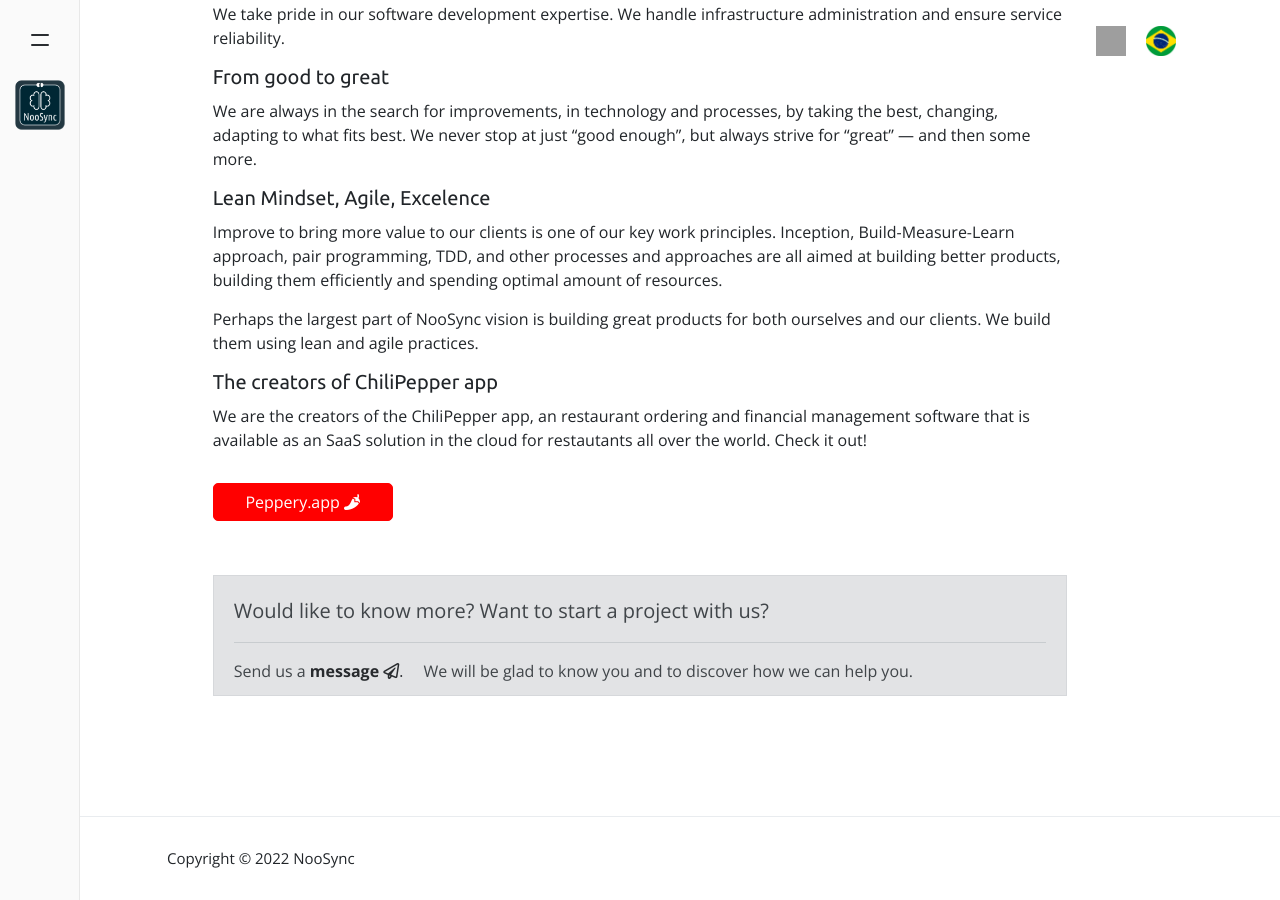
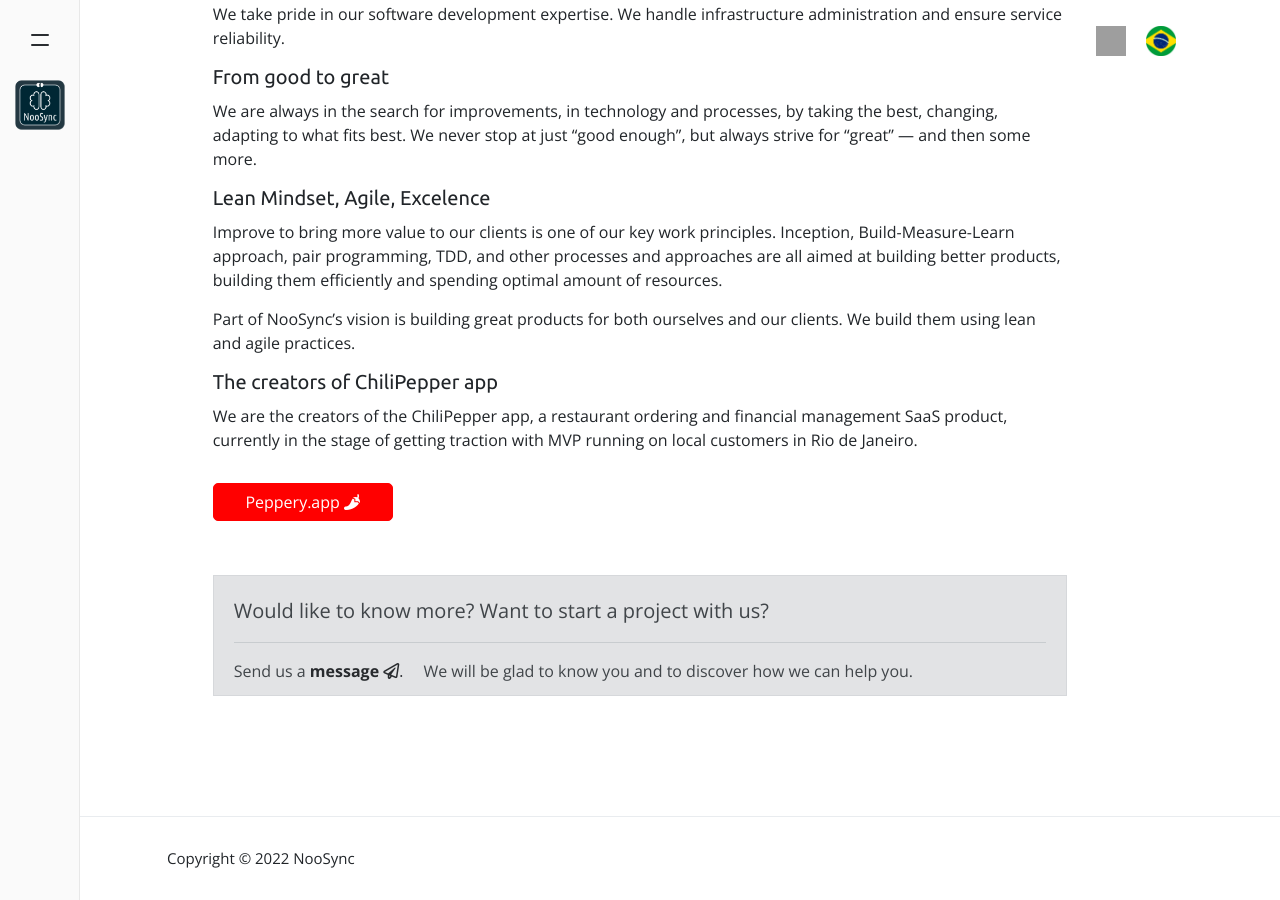
Before and after one commit to noosync/noosync.github.io, a Jekyll site: the page built from en/_pages/who_we_are.md, in a window 1280 px wide and 900 px high, scrolled down 694 px. Built offline with Jekyll 4.4.1, drawn with Linux system fonts in a browser that asks for light colours; nearby versions of some CDN libraries; comment, search, counter and statistics services are not loaded; grey boxes are pictures that could not be loaded.

Commit message:
text update

```diff
--- a/en/_pages/who_we_are.md
+++ b/en/_pages/who_we_are.md
@@ -24,12 +24,13 @@
 We are always in the search for improvements, in technology and processes, by taking the best, changing, adapting to what fits best. We never stop at just "good enough", but always strive for “great” — and then some more.
 
 <h5>Lean Mindset, Agile, Excelence</h5>
-Improve to bring more value to our clients is one of our key work principles. Inception, Build-Measure-Learn approach, pair programming, TDD, and other processes and approaches are all aimed at building better products, building them efficiently and spending optimal amount of resources.
+Improve to bring more value to our clients is one of our key work principles.
+Inception, Build-Measure-Learn approach, pair programming, TDD, and other processes and approaches are all aimed at building better products, building them efficiently and spending optimal amount of resources.
 
-Perhaps the largest part of NooSync vision is building great products for both ourselves and our clients. We build them using lean and agile practices.
+Part of NooSync’s vision is building great products for both ourselves and our clients. We build them using lean and agile practices.
 
 <h5>The creators of ChiliPepper app</h5>
-We are the creators of the ChiliPepper app, an restaurant ordering and financial management software that is available as an SaaS solution in the cloud for restautants all over the world. Check it out!
+We are the creators of the ChiliPepper app, a restaurant ordering and financial management SaaS product, currently in the stage of getting traction with MVP running on local customers in Rio de Janeiro.
 
 <a target="_blank" href="https://peppery.app" class="btn btn-primary mt-3"> Peppery.app <i class="fas fa-pepper-hot"></i></a>
 
```
Also changed, not shown: en/_pages/how_we_work.md (+2 -2 lines), en/_pages/what_we_do.md (+2 -1 lines), pt-BR/_pages/what_we_do.md (+2 -2 lines), pt-BR/_pages/who_we_are.md (+1 -1 lines).
